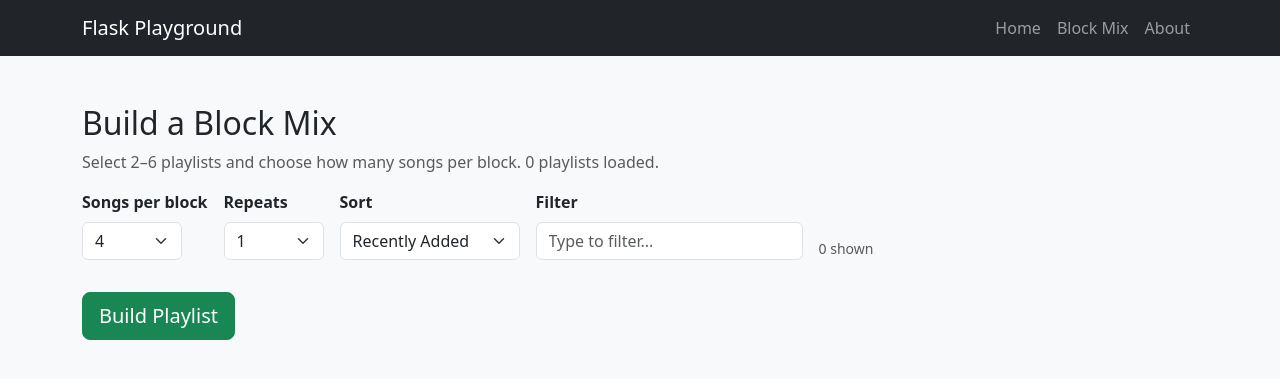
After one commit to CoryBerry/Spotify_Playlist_Magic, a Flask app: template templates/spotify_playlists.html in a window 1280 px wide. The commit adds this page. Shown: the top 379 px of the page. Run offline with Flask 3, Linux system fonts and the light colour scheme; the template is opened without the code that fills it, so the values that code supplies are empty.

Commit message:
Add Spotify Block Mix feature with playlist picker, sort, filter, and repeats
Co-Authored-By: Claude Sonnet 4.6 <noreply@anthropic.com>

```diff
--- a/app.py
+++ b/app.py
@@ -3,20 +3,52 @@
 # Learning project: Python + Flask vs ColdFusion
 # ---------------------------------------------------------------
 
-from flask import Flask, render_template, request, session
+from flask import Flask, render_template, request, session, redirect, url_for
 from flask_sqlalchemy import SQLAlchemy
 from datetime import datetime
+from dotenv import load_dotenv
 import random
+import os
+import spotipy
+from spotipy.oauth2 import SpotifyOAuth
+
+load_dotenv()  # loads values from .env into os.environ
 
 app = Flask(__name__)
-app.secret_key = "dev-secret-key"
-app.config["SQLALCHEMY_DATABASE_URI"] = "sqlite:///visits.db"  # file-based DB, lives in /instance
+app.secret_key = os.environ.get("SECRET_KEY", "dev-secret-key")
+app.config["SQLALCHEMY_DATABASE_URI"] = "sqlite:///visits.db"
 
 db = SQLAlchemy(app)
 
 
 # ---------------------------------------------------------------
-# Models — like defining a CF datasource + table structure
+# Spotify OAuth helper — builds an authenticated Spotify client
+# ---------------------------------------------------------------
+
+SPOTIFY_SCOPE = "playlist-read-private playlist-modify-private playlist-modify-public"
+
+def get_spotify_oauth():
+    return SpotifyOAuth(
+        client_id=os.environ.get("SPOTIFY_CLIENT_ID"),
+        client_secret=os.environ.get("SPOTIFY_CLIENT_SECRET"),
+        redirect_uri=os.environ.get("SPOTIFY_REDIRECT_URI"),
+        scope=SPOTIFY_SCOPE
+    )
+
+def get_spotify_client():
+    token_info = session.get("spotify_token")
+    if not token_info:
+        return None
+    # Refresh token if expired
+    sp_oauth = get_spotify_oauth()
+    if sp_oauth.is_token_expired(token_info):
+        token_info = sp_oauth.refresh_access_token(token_info["refresh_token"])
+        session["spotify_token"] = token_info
+    return spotipy.Spotify(auth=token_info["access_token"])
+
+
+# ---------------------------------------------------------------
+# Models
 # ---------------------------------------------------------------
 
 class Visit(db.Model):
@@ -39,18 +71,17 @@ compliments = [
 
 
 # ---------------------------------------------------------------
-# Routes
+# Routes — General
 # ---------------------------------------------------------------
 
 @app.route("/", methods=["GET", "POST"])
 def index():
     message = None
 
-    # Handle form submission — write to DB
     if request.method == "POST":
         name = request.form["name"]
         session["name"] = name
-        existing = Visit.query.filter_by(name=name).first()  # like SELECT ... WHERE name = ? in CF
+        existing = Visit.query.filter_by(name=name).first()
         if existing:
             message = f"{name} is already in the list."
         else:
@@ -58,7 +89,6 @@ def index():
             db.session.commit()
             message = f"Hey, {name}! Visit recorded."
 
-    # Read all visits from DB — like <cfquery> SELECT * FROM visits
     visits = Visit.query.order_by(Visit.visited_at.desc()).all()
     hit_count = Visit.query.count()
 
@@ -75,13 +105,7 @@ def index():
 @app.route("/logout")
 def logout():
     session.clear()
-    return render_template("index.html",
-        date=datetime.now().strftime("%D"),
-        message="You've been logged out.",
-        hit_count=Visit.query.count(),
-        compliment=random.choice(compliments),
-        visits=Visit.query.order_by(Visit.visited_at.desc()).all()
-    )
+    return redirect(url_for("index"))
 
 
 @app.route("/about")
@@ -90,7 +114,88 @@ def about():
 
 
 # ---------------------------------------------------------------
-# Init DB — creates the tables if they don't exist yet
+# Routes — Spotify
+# ---------------------------------------------------------------
+
+@app.route("/spotify")
+def spotify():
+    sp = get_spotify_client()
+    if not sp:
+        return redirect(url_for("spotify_login"))
+    return redirect(url_for("spotify_playlists"))
+
+
+@app.route("/spotify/login")
+def spotify_login():
+    auth_url = get_spotify_oauth().get_authorize_url()
+    return redirect(auth_url)
+
+
+@app.route("/callback")
+def spotify_callback():
+    code = request.args.get("code")
+    token_info = get_spotify_oauth().get_access_token(code)
+    session["spotify_token"] = token_info
+    return redirect(url_for("spotify_playlists"))
+
+
+@app.route("/spotify/playlists")
+def spotify_playlists():
+    sp = get_spotify_client()
+    if not sp:
+        return redirect(url_for("spotify_login"))
+
+    # Paginate through all playlists (Spotify returns max 50 at a time)
+    playlists = []
+    results = sp.current_user_playlists(limit=50)
+    while results:
+        playlists.extend(results["items"])
+        results = sp.next(results) if results["next"] else None
+
+    return render_template("spotify_playlists.html", playlists=playlists)
+
+
+@app.route("/spotify/build", methods=["POST"])
+def spotify_build():
+    sp = get_spotify_client()
+    if not sp:
+        return redirect(url_for("spotify_login"))
+
+    selected_ids = request.form.getlist("playlist_ids")  # list of checked playlist IDs
+    block_size   = int(request.form.get("block_size", 4))
+    repeats      = int(request.form.get("repeats", 1))
+
+    if len(selected_ids) < 2:
+        return redirect(url_for("spotify_playlists"))
+
+    # Fetch all tracks for each playlist upfront — paginate to get the full pool
+    all_tracks = {}
+    for playlist_id in selected_ids:
+        tracks  = []
+        results = sp.playlist_tracks(playlist_id, fields="next,items(track(uri))")
+        while results:
+            tracks.extend(item["track"]["uri"] for item in results["items"] if item["track"])
+            results = sp.next(results) if results["next"] else None
+        all_tracks[playlist_id] = tracks
+
+    # Build the track list — each repeat cycles through all playlists picking a fresh random block
+    track_uris = []
+    for _ in range(repeats):
+        for playlist_id in selected_ids:
+            tracks = all_tracks[playlist_id]
+            sample = random.sample(tracks, min(block_size, len(tracks)))
+            track_uris.extend(sample)
+
+    # Create a new playlist and add the tracks
+    user_id      = sp.me()["id"]
+    new_playlist = sp.user_playlist_create(user_id, f"Block Mix {datetime.now().strftime('%m/%d %I:%M%p')}", public=False)
+    sp.playlist_add_items(new_playlist["id"], track_uris)
+
+    return render_template("spotify_done.html", playlist=new_playlist, track_count=len(track_uris))
+
+
+# ---------------------------------------------------------------
+# Init DB
 # ---------------------------------------------------------------
 
 with app.app_context():
--- a/requirements.txt
+++ b/requirements.txt
@@ -1,2 +1,4 @@
 flask
 flask-sqlalchemy
+spotipy
+python-dotenv
--- a/templates/base.html
+++ b/templates/base.html
@@ -14,6 +14,7 @@
       <a class="navbar-brand" href="/">Flask Playground</a>
       <div class="navbar-nav ms-auto">
         <a class="nav-link" href="/">Home</a>
+        <a class="nav-link" href="/spotify">Block Mix</a>
         <a class="nav-link" href="/about">About</a>
         {% if session.name %}
           <span class="navbar-text text-light ms-3">Hey, {{ session.name }}!</span>
--- /dev/null
+++ b/templates/spotify_playlists.html
@@ -0,0 +1,127 @@
+{% extends "base.html" %}
+
+{% block title %}Build a Block Mix{% endblock %}
+
+{% block content %}
+  <h2>Build a Block Mix</h2>
+  <p class="text-muted">Select 2–6 playlists and choose how many songs per block. {{ playlists|length }} playlists loaded.</p>
+
+  <form method="POST" action="/spotify/build">
+
+    <div class="row align-items-end mb-4 g-3">
+      <div class="col-auto">
+        <label class="form-label fw-bold">Songs per block</label>
+        <select name="block_size" class="form-select" style="width: 100px;">
+          <option value="2">2</option>
+          <option value="3">3</option>
+          <option value="4" selected>4</option>
+          <option value="5">5</option>
+          <option value="6">6</option>
+        </select>
+      </div>
+      <div class="col-auto">
+        <label class="form-label fw-bold">Repeats</label>
+        <select name="repeats" class="form-select" style="width: 100px;">
+          <option value="1" selected>1</option>
+          <option value="2">2</option>
+          <option value="3">3</option>
+          <option value="4">4</option>
+          <option value="5">5</option>
+          <option value="6">6</option>
+          <option value="7">7</option>
+          <option value="8">8</option>
+        </select>
+      </div>
+      <div class="col-auto">
+        <label class="form-label fw-bold">Sort</label>
+        <select id="sortSelect" class="form-select" style="width: 180px;">
+          <option value="recent">Recently Added</option>
+          <option value="az">A → Z</option>
+          <option value="za">Z → A</option>
+          <option value="most">Most Tracks</option>
+          <option value="least">Fewest Tracks</option>
+        </select>
+      </div>
+      <div class="col-md-3">
+        <label class="form-label fw-bold">Filter</label>
+        <input type="text" id="playlistFilter" class="form-control" placeholder="Type to filter...">
+      </div>
+      <div class="col-auto">
+        <span id="visibleCount" class="text-muted small"></span>
+      </div>
+    </div>
+
+    <div class="row row-cols-1 row-cols-md-3 g-3 mb-4" id="playlistGrid">
+      {% for playlist in playlists %}
+        <div class="col playlist-card"
+             data-name="{{ playlist.name | lower }}"
+             data-tracks="{{ playlist.tracks.total }}"
+             data-order="{{ loop.index }}">
+          <div class="card h-100 {% if playlist.tracks.total >= 500 %}border-warning{% endif %}">
+            {% if playlist.images %}
+              <img src="{{ playlist.images[0].url }}" class="card-img-top" style="height: 160px; object-fit: cover;">
+            {% endif %}
+            <div class="card-body">
+              <div class="form-check">
+                <input class="form-check-input" type="checkbox" name="playlist_ids" value="{{ playlist.id }}" id="pl_{{ playlist.id }}">
+                <label class="form-check-label fw-bold" for="pl_{{ playlist.id }}">{{ playlist.name }}</label>
+              </div>
+              <p class="mt-1 mb-0 small">
+                {% if playlist.tracks.total >= 500 %}
+                  <span class="text-warning fw-bold">{{ playlist.tracks.total }} tracks</span>
+                {% else %}
+                  <span class="text-muted">{{ playlist.tracks.total }} tracks</span>
+                {% endif %}
+              </p>
+            </div>
+          </div>
+        </div>
+      {% endfor %}
+    </div>
+
+    <button type="submit" class="btn btn-success btn-lg">Build Playlist</button>
+  </form>
+
+  <script>
+    const grid   = document.getElementById("playlistGrid");
+    const filter = document.getElementById("playlistFilter");
+    const sorter = document.getElementById("sortSelect");
+    const counter = document.getElementById("visibleCount");
+
+    function getCards() {
+      return [...grid.querySelectorAll(".playlist-card")];
+    }
+
+    function applyFilter() {
+      const term = filter.value.toLowerCase();
+      getCards().forEach(card => {
+        card.style.display = card.dataset.name.includes(term) ? "" : "none";
+      });
+      updateCount();
+    }
+
+    function applySort() {
+      const val   = sorter.value;
+      const cards = getCards();
+      cards.sort((a, b) => {
+        if (val === "az")     return a.dataset.name.localeCompare(b.dataset.name);
+        if (val === "za")     return b.dataset.name.localeCompare(a.dataset.name);
+        if (val === "most")   return b.dataset.tracks - a.dataset.tracks;
+        if (val === "least")  return a.dataset.tracks - b.dataset.tracks;
+        return a.dataset.order - b.dataset.order; // "recent" = original Spotify order
+      });
+      cards.forEach(card => grid.appendChild(card));
+      updateCount();
+    }
+
+    function updateCount() {
+      const visible = getCards().filter(c => c.style.display !== "none").length;
+      counter.textContent = visible + " shown";
+    }
+
+    filter.addEventListener("input", applyFilter);
+    sorter.addEventListener("change", () => { applySort(); applyFilter(); });
+
+    updateCount();
+  </script>
+{% endblock %}
```
Also changed, not shown: templates/spotify_done.html (added, +13 -0 lines), 1 other file.
